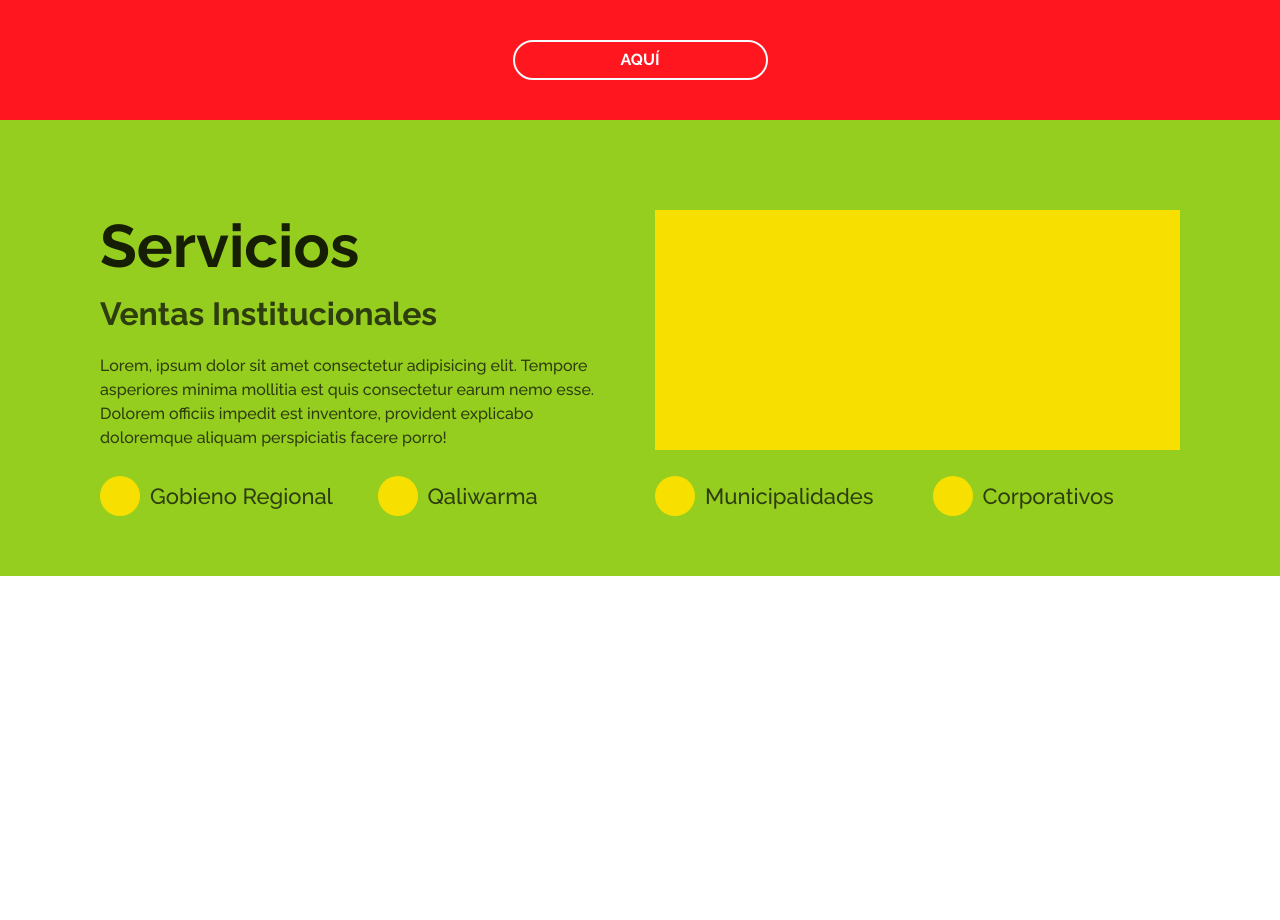
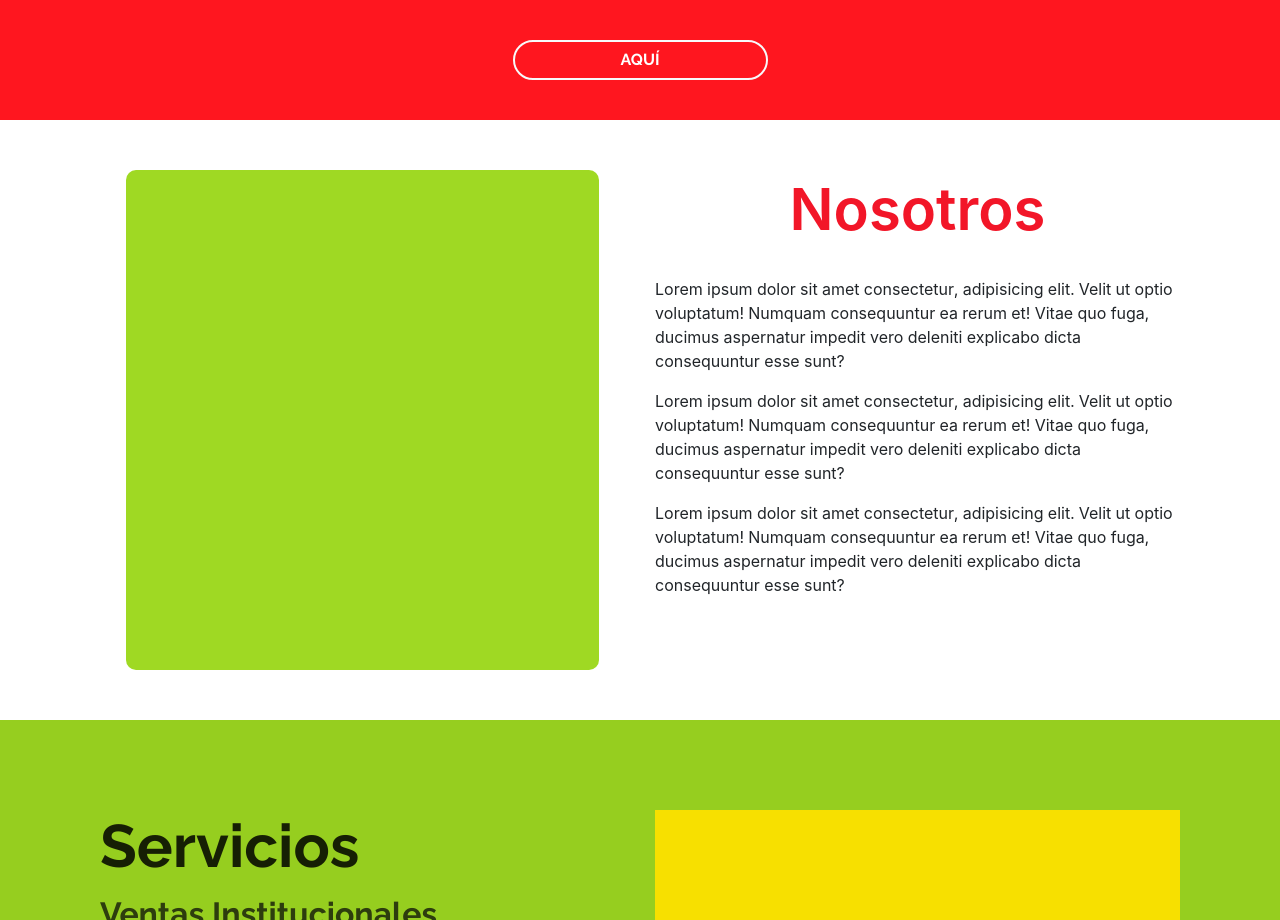
Before and after one commit to christianquispe/dely-landing-page, a React app: page / in a window 1280 px wide. Shown: the part 580-1500 px from the top of the page. Before the commit the page ends 1156 px from the top, so only its background shows below. Built offline with nearby package versions, Linux system fonts and the light colour scheme.

Commit message:
chore: add about section to home(#19)

```diff
--- a/src/pages/Home.tsx
+++ b/src/pages/Home.tsx
@@ -1,13 +1,15 @@
+import { AboutUs } from "@components/AboutUs";
+import { Banner } from "@components/Banner";
+import { NavBar } from "@components/Navbar";
+import { Services } from "@components/Services";
 import React from "react";
-import { NavBar } from "@components/Navbar";
-import { Banner } from "@components/Banner";
-import { Services } from "@components/Services";
 
 export const Home: React.FC = () => {
   return (
     <div>
       <NavBar />
       <Banner />
+      <AboutUs />
       <Services />
     </div>
   );
```
